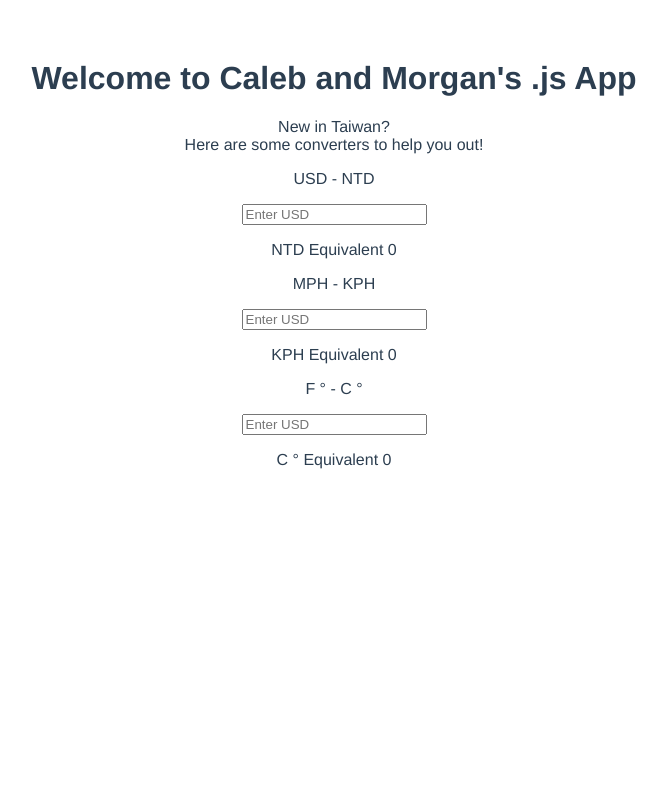
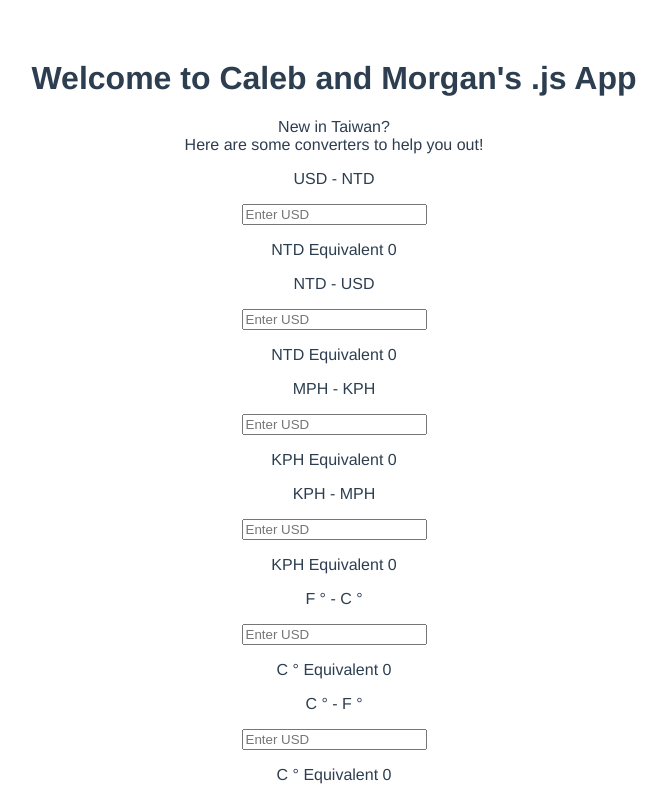
Before and after one commit to komali2/quick-taiwan-conversions, a Vue app: page / in a window 1280 px wide. Shown: the whole page, without its empty margins (306-973 px from the left). Built offline with nearby package versions, Linux system fonts and the light colour scheme.

Commit message:
Added converter functionality with appropriate rounding

```diff
--- a/src/components/Body.vue
+++ b/src/components/Body.vue
@@ -5,19 +5,15 @@
   </div>
   <div>
     <Converter label="USD - NTD" outputLabel="NTD Equivalent" :output="usdConvert" />
+    <Converter label="NTD - USD" outputLabel="NTD Equivalent" :output="ntdConvert" />
     <Converter label="MPH - KPH" outputLabel="KPH Equivalent" :output="mphConvert" />
+    <Converter label="KPH - MPH" outputLabel="KPH Equivalent" :output="kphConvert" />
     <Converter label="F ° - C °" outputLabel="C ° Equivalent" :output="fConvert" />
+    <Converter label="C ° - F °" outputLabel="C ° Equivalent" :output="cConvert" />
   </div>
 </template>
 
 <script>
-const object = {
-  simpleConvert: function() {
-    return "it's working!";
-  },
-};
-object.simpleConvert();
-
 import Converter from "./Converter.vue";
 
 export default {
@@ -29,14 +25,24 @@ export default {
   data() {
     return {
       usdConvert(convert) {
-        return Number(convert * 30);
+        return Number(Math.round(convert * 27.65));
+      },
+      ntdConvert(convert) {
+        return Number((convert * 0.036).toFixed(2));
       },
       mphConvert(convert) {
-        return Number(convert * 1.6);
+        return Number(Math.round(convert * 1.6 * 10) / 10);
+      },
+      kphConvert(convert) {
+        return Number(Math.round(convert * 0.62 * 10) / 10);
       },
       fConvert(convert) {
         if(convert == 0) return Number(0);
-        else return Number(Math.floor((convert - 32) * 5 / 9));
+        else return Number(Math.round((convert - 32) * 5 / 9));
+      },
+      cConvert(convert) {
+        if(convert == 0) return Number(0);
+        else return Number(Math.round((convert *9 / 5) + 32));
       },
     };
   },
--- a/src/components/Converter.vue
+++ b/src/components/Converter.vue
@@ -24,7 +24,6 @@ export default {
 
   computed: {
     convertedOutput() {
-      //return this.convert * 30;
       return this.output(this.convert);
     },
   },
```
